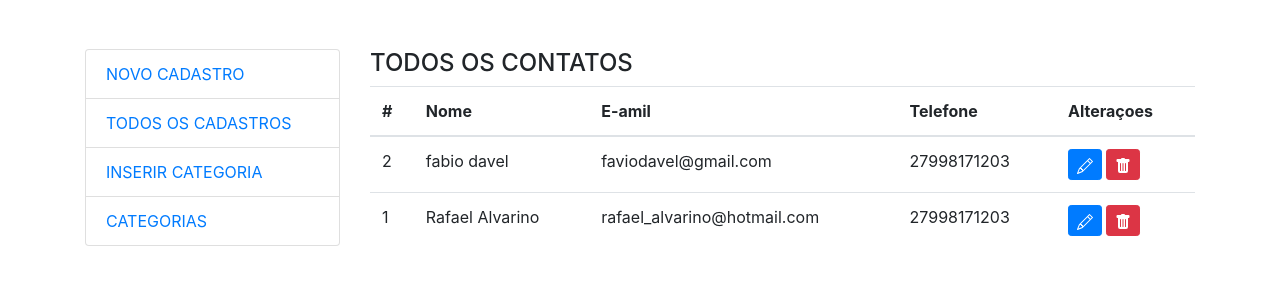
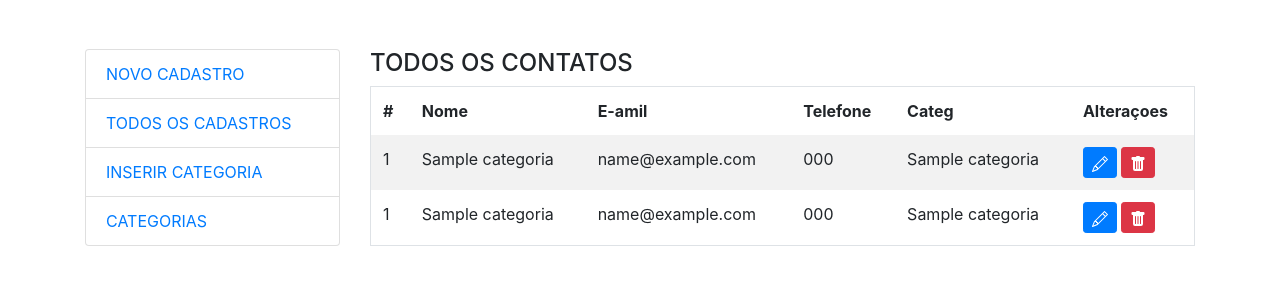
Before and after one commit to Rafael-A8/sistema-de-contatos, a PHP site: page / in a window 1280 px wide. Shown: the part 66-366 px from the top of the page. Run offline with PHP 8.4, Linux system fonts and the light colour scheme; data comes from the database, SQL or seed files in the repository; tables that the repository leaves empty or names only in its code hold one stand-in row (values such as "Sample post"); some libraries are stand-ins or nearby versions.

Commit message:
Update INNER JOIN
Foi feito o update do categ na lista fazendo assim a tabela categoria aparecer.

```diff
--- a/cadastro.cat.php
+++ b/cadastro.cat.php
@@ -7,7 +7,7 @@
             </div>
                 <br>
             <div class="caixa-grup">
-                <input type="text" name="nome" placeholder="Digite aqui a sua Categoria!!" required>
+                <input type="text" name="cat_nome" placeholder="Digite aqui a sua Categoria!!" required>
             </div>
             <br>
             <div class="caixa-grup btn">
--- a/cadastro.php
+++ b/cadastro.php
@@ -25,7 +25,7 @@
                             </div>
                             </br>
                             <div class="caixa-grup">
-                                <select name="#" id="#" required>
+                                <select class="sel" name="#" id="#" required>
                                     <option value="">Selecione...</option>
                                     <?php
                                         $sql = $conexao->query("SELECT * FROM tb_categorias ORDER BY id DESC");
@@ -33,9 +33,7 @@
 
                                         foreach ($select as $row) {
                                         ?>
-
-                                            <option><?php echo $row['nome'] ?></option>
-
+                                            <option><?php echo $row['cat_nome'] ?></option>
                                         <?php
                                         }
                                        ?>
--- a/categoria.php
+++ b/categoria.php
@@ -11,8 +11,8 @@ $result = $sql->fetchAll();
 <div class="row">
     <div class="col">
         <h4>LISTA DE CATEGORIAS</h4>
-        <table class="table table-borderless">
-            <thead class="table-dark">
+        <table class="table table-borderless table-bordered table-striped table-hover">
+            <thead>
                 <tr>
                     <th scope="col">id</th>
                     <th scope="col">Categorias</th>
@@ -24,7 +24,7 @@ $result = $sql->fetchAll();
                 ?>
                     <tr>
                         <td><?php echo $row['id'] ?></td>
-                        <td><?php echo $row['nome'] ?></td>
+                        <td><?php echo $row['cat_nome'] ?></td>
                         <td>
 
                             <a class='btn btn-sm btn-primary' href='edit.cat.php?id=<?php echo $row['id'] ?>'>
--- a/css/style.css
+++ b/css/style.css
@@ -1,6 +1,4 @@
-@import url("../agenda.php");
-@import url("../cadastro.php");
-@import url("../includes/header.php");
+
 
 body {
     background-color: #f0f0f0;
@@ -35,6 +33,14 @@ form {
     padding: 5px;
 }
 
+.caixa-grup .sel {
+    border-radius: 5px;
+    width: 50%;
+    height: 30px;
+    outline: 0;
+    align-self: left;
+}
+
 .caixa-grup >button {
     background-color: #dc3545;
     width: 100%;
--- a/edit.cat.php
+++ b/edit.cat.php
@@ -16,7 +16,7 @@ include('includes/conexao.php');
             <h2><strong>Faça aqui suas Alterações da Categoria</strong></h2>
                 <br>
             <div class="caixa-grup">
-                <input type="text" name="nome" value="<?php echo $result['nome']?>" placeholder="Digite sua Alteração" required>
+                <input type="text" name="cat_nome" value="<?php echo $result['cat_nome']?>" placeholder="Digite sua Alteração" required>
             </div>
             <div class="caixa-grup btn">
                 <button type="submit">ATUALIZAR</button>
--- a/edit.catsave.php
+++ b/edit.catsave.php
@@ -3,15 +3,15 @@
 include('includes/conexao.php');
 
     $id = $_POST['id'];
-    $nome = $_POST['nome'];
+    $nome = $_POST['cat_nome'];
 
 $alt = [
     'id' => $id,
-    'nome' => $nome
+    'cat_nome' => $nome
 
 ];
 
-$sql = "UPDATE tb_categorias SET nome=:nome WHERE id=:id";
+$sql = "UPDATE tb_categorias SET cat_nome=:nome WHERE id=:id";
 $sqlAlter = $conexao->prepare($sql);
 $sqlAlter->execute($alt);
 
--- a/edit.php
+++ b/edit.php
@@ -53,9 +53,7 @@ if(!empty($_GET['id']))
 
                         foreach ($select as $row) {
                         ?>
-
-                            <option><?php echo $row['nome'] ?></option>
-
+                            <option><?php echo $row['cat_nome'] ?></option>
                         <?php
                         }
                         ?>
--- a/index.php
+++ b/index.php
@@ -2,7 +2,7 @@
 //Rafael Alvarino
 include('includes/conexao.php');
 
-$sql = $conexao->query("SELECT * FROM tb_usuarios ORDER BY id DESC");
+$sql = $conexao->query("SELECT * FROM tb_usuarios AS U INNER JOIN tb_categorias AS C ON U.categoria_id = C.id");
 $user = $sql->fetchAll();
 
 ?>
@@ -12,13 +12,14 @@ $user = $sql->fetchAll();
 <div class="row">
   <div class="col">
     <h4>TODOS OS CONTATOS</h4>
-    <table class="table table table-hover">
+    <table class="table table-borderless table-bordered table-striped table-hover">
       <thead>
         <tr>
           <th scope="col">#</th>
           <th scope="col">Nome</th>
           <th scope="col">E-amil</th>
           <th scope="col">Telefone</th>
+          <th scope="col">Categ</th>
           <th scope="col">Alteraçoes</th>
         </tr>
       </thead>
@@ -31,6 +32,7 @@ $user = $sql->fetchAll();
             <td><?php echo $row['nome'] ?></td>
             <td><?php echo $row['email'] ?></td>
             <td><?php echo $row['phone'] ?></td>
+            <td><?php echo $row['cat_nome'] ?></td>
             <td>
 
               <a class='btn btn-sm btn-primary' href='edit.php?id=<?php echo $row['id'] ?>'>
```
